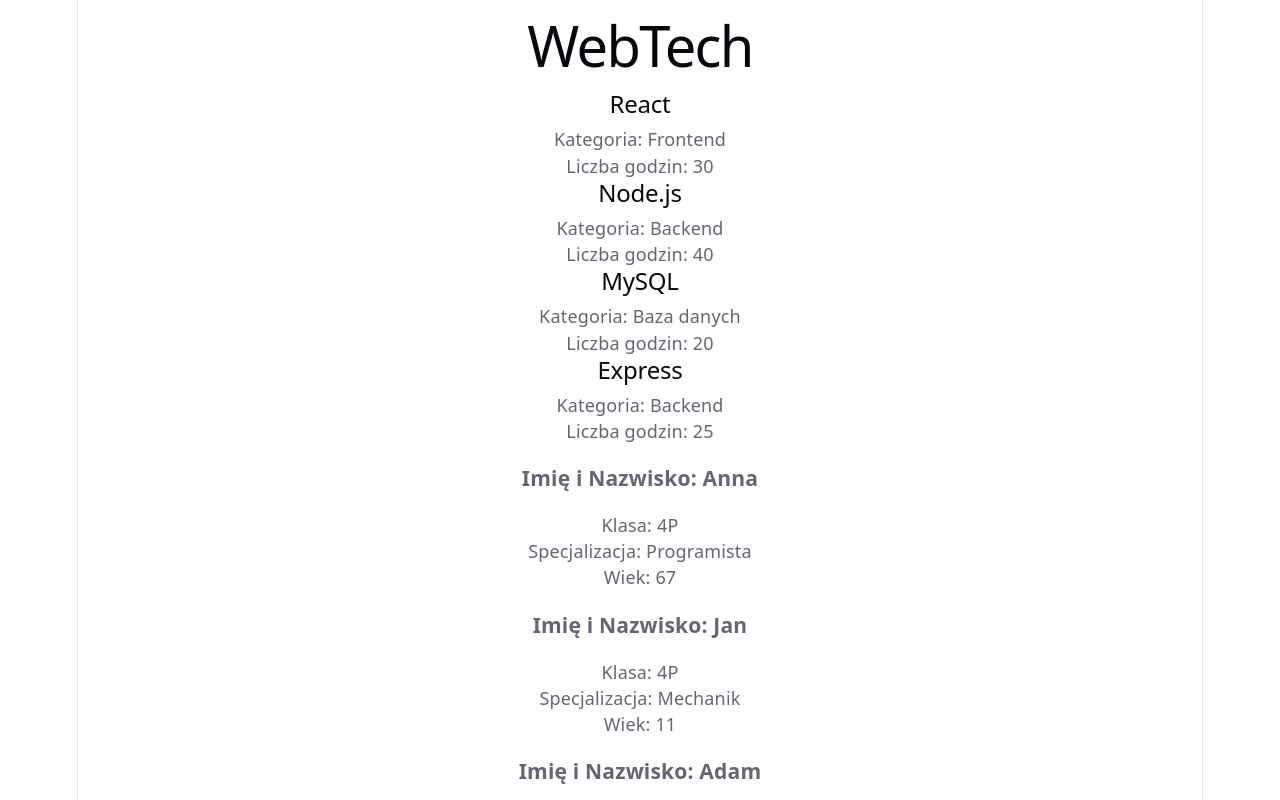
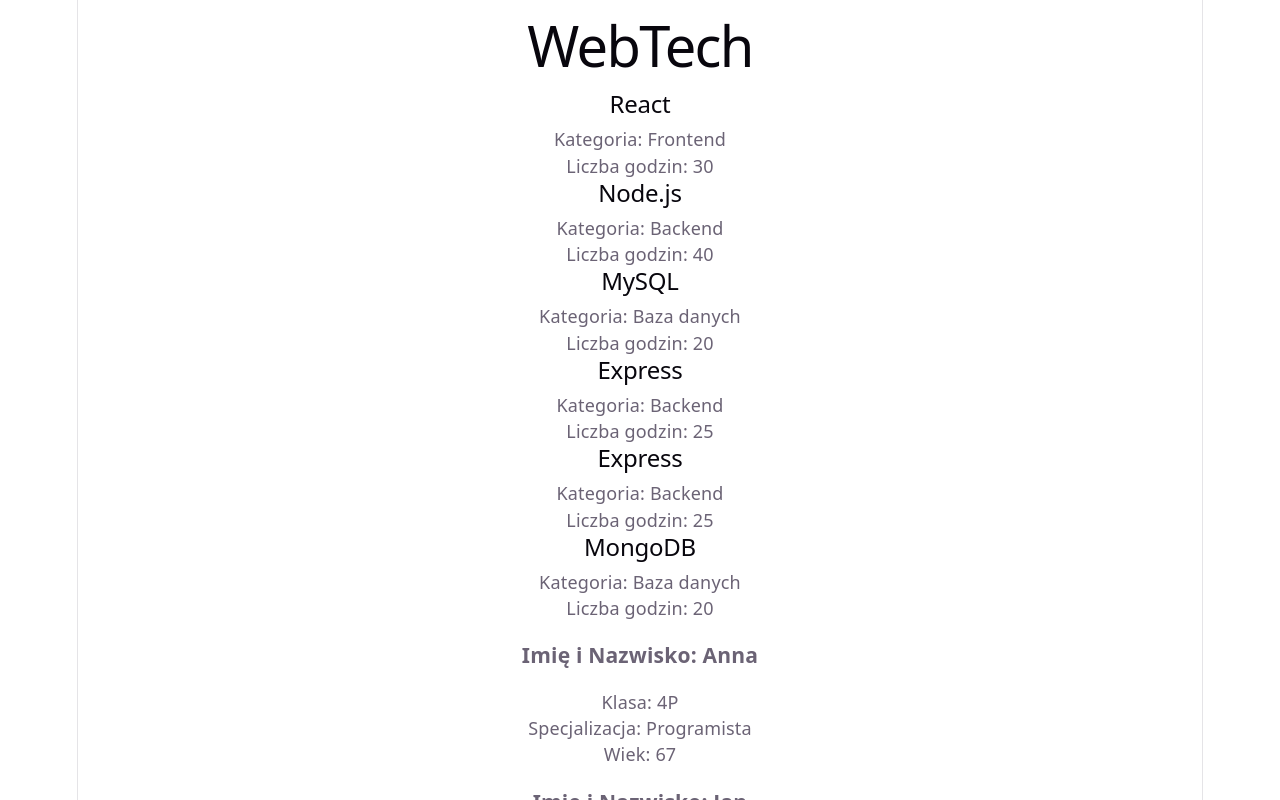
Before and after one commit to HubertKukla67/HK_13_WebTech, a React (Vite) app: page / in a window 1280 px wide. Shown: the top 800 px of the page. Built offline with nearby package versions, Linux system fonts and the light colour scheme.

Commit message:
Zapis lokalnych zmian przed pobraniem

```diff
--- a/src/App.jsx
+++ b/src/App.jsx
@@ -37,7 +37,20 @@ function App() {
       name: "Express",
       category: "Backend",
       hours: 25
+    },
+    {
+    id: 4,
+    name: "Express",
+    category: "Backend",
+    hours: 25
+    },
+    {
+    id: 5,
+    name: "MongoDB",
+    category: "Baza danych",
+    hours: 20
     }
+
   ];
 
   const students = [
```
